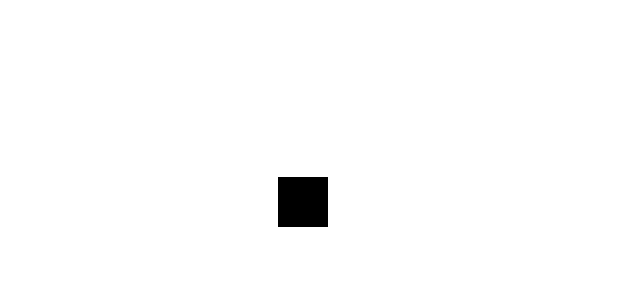
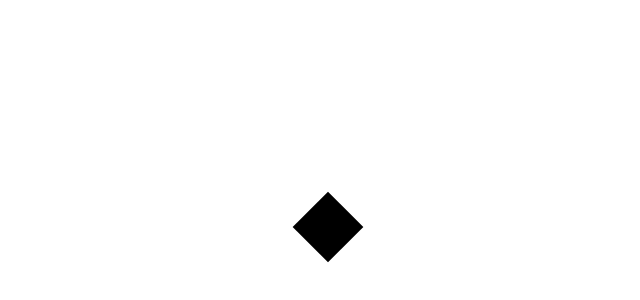
Before and after one commit to agneciu/frontendhtml, a plain HTML site: page index.html in a window 1280 px wide. Shown: the part 198-498 px from the top of the page, without its empty margins (337-977 px from the left). Drawn offline with Linux system fonts and the light colour scheme.

Commit message:
Positionin DIAMOND

```diff
--- a/style.css
+++ b/style.css
@@ -1,7 +1,6 @@
 body {
   margin: 0;
   background-color: white;
-  position: relative;
   height:1800px;
 }
 
@@ -13,5 +12,6 @@ body {
   top:50%;
   left:50%;
   transform: translate(-50%, -50%);
+  transform: rotate(45deg);
 
 }
```
